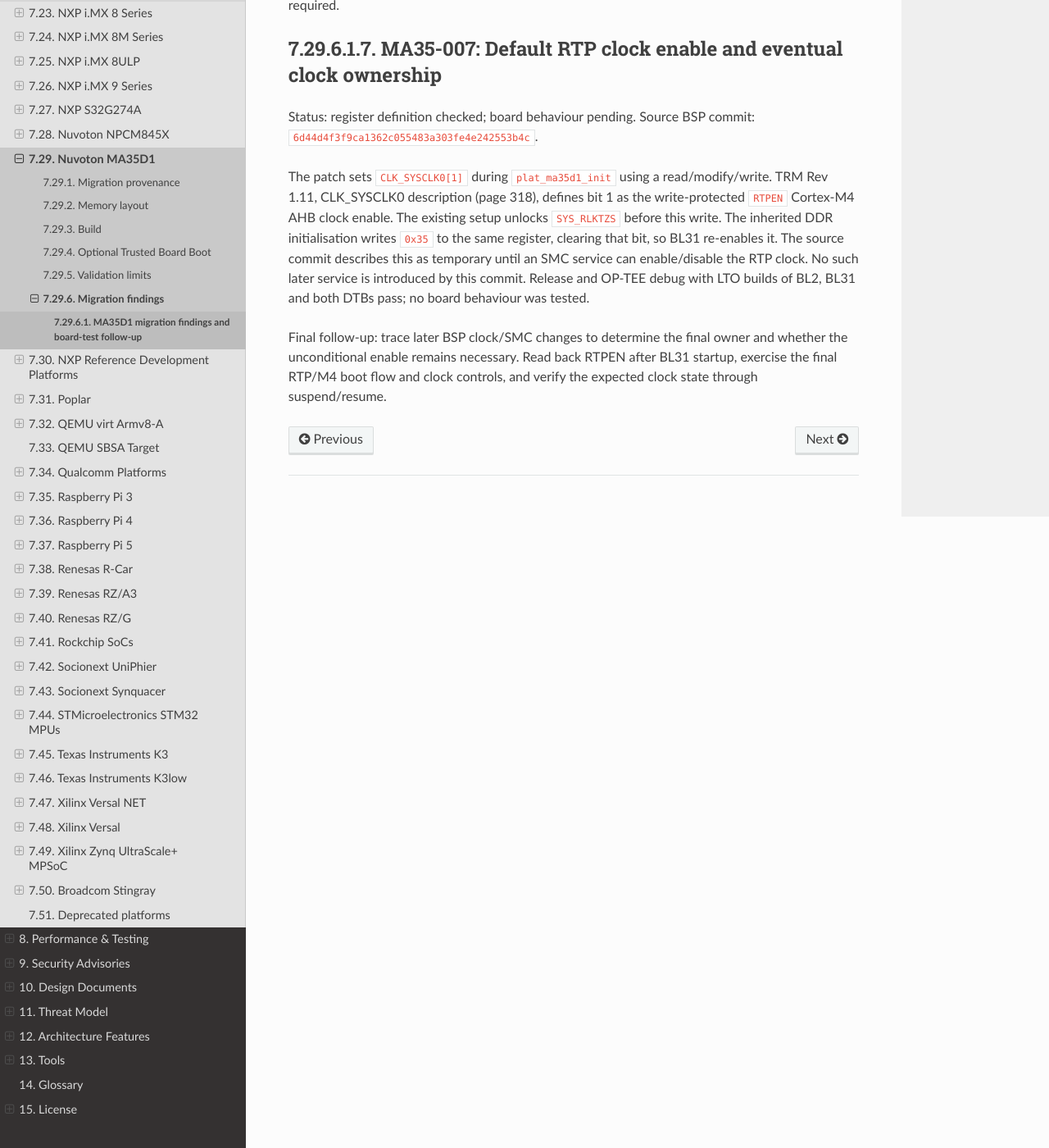
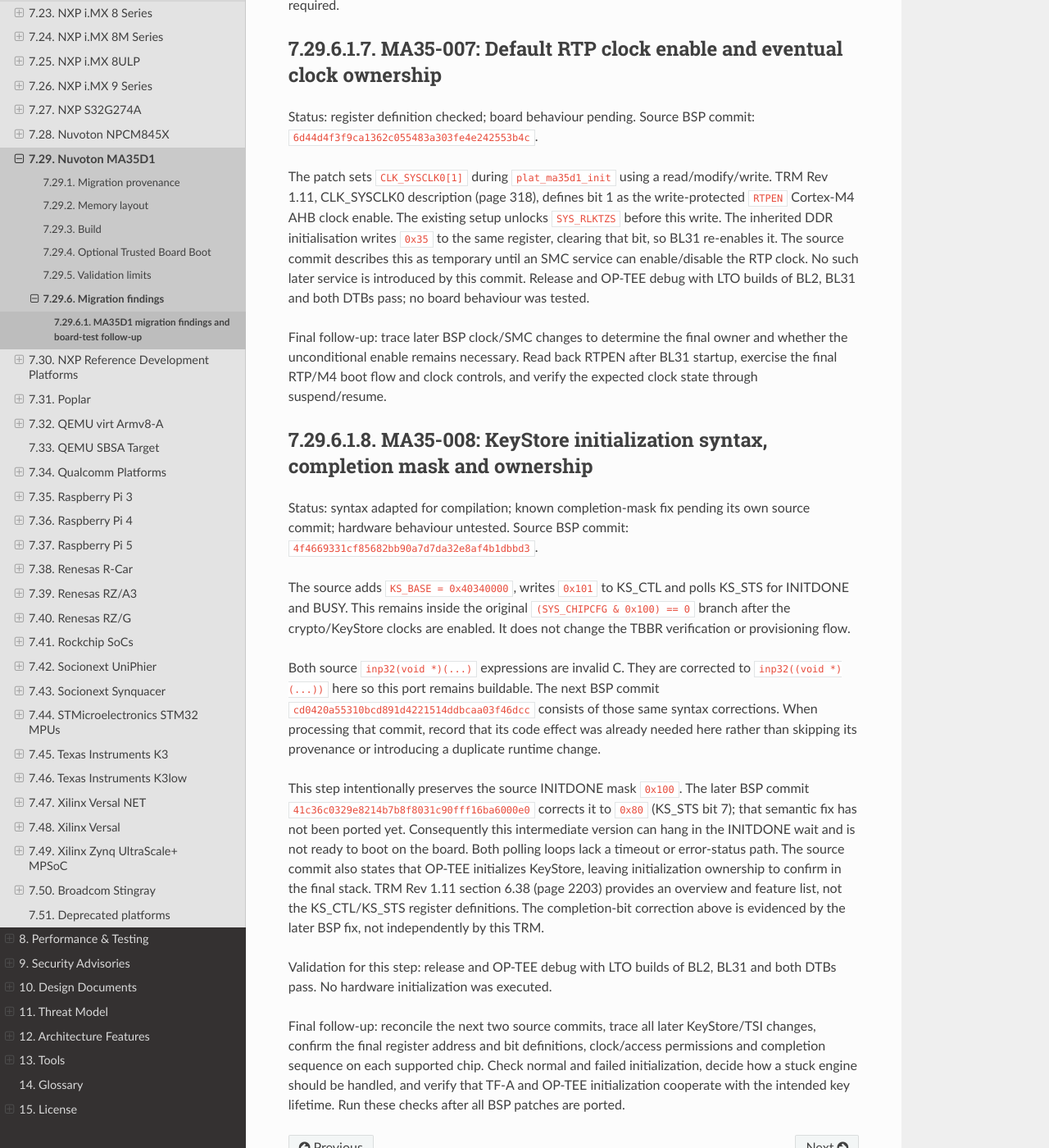
Before and after one commit to ychuang3/MA35D1_tfa-a-nvt, a Sphinx documentation site: the page built from docs/plat/ma35d1-porting-notes.rst, in a window 1280 px wide and 1400 px high, scrolled down 2464 px. Shown: the whole window at 82% size. Built offline with Sphinx 7.4.7 and the Read the Docs theme 2.0.0, drawn with Linux system fonts in a browser that asks for light colours; pages that are not in the unit, such as notebooks, are missing from menus.

Commit message:
ma35d1: add the initial KeyStore initialization
Port the next Nuvoton BSP commit: define KS_BASE at 0x40340000, write
INIT and START to KS_CTL, then poll KS_STS for INITDONE and BUSY. Keep the
existing chip-configuration condition and crypto/KeyStore clock sequence.
This does not add TBBR provisioning or an OTP trust anchor.

Correct the original invalid inp32(void *)(...) expressions to compile
with TF-A v2.15.0. The next BSP commit contains those syntax corrections;
record this overlap for explicit reconciliation when that commit is
processed, without introducing any other later BSP functionality here.

Change-Id: Ic98e3dc9c39836e7ce10ff1a5b377dc3e566ebdc

```diff
--- a/docs/plat/ma35d1-porting-notes.rst
+++ b/docs/plat/ma35d1-porting-notes.rst
@@ -122,3 +122,43 @@ Final follow-up: trace later BSP clock/SMC changes to determine the final
 owner and whether the unconditional enable remains necessary. Read back
 RTPEN after BL31 startup, exercise the final RTP/M4 boot flow and clock
 controls, and verify the expected clock state through suspend/resume.
+
+MA35-008: KeyStore initialization syntax, completion mask and ownership
+---------------------------------------------------------------------
+
+Status: syntax adapted for compilation; known completion-mask fix pending
+its own source commit; hardware behaviour untested.
+Source BSP commit: ``4f4669331cf85682bb90a7d7da32e8af4b1dbbd3``.
+
+The source adds ``KS_BASE = 0x40340000``, writes ``0x101`` to KS_CTL and
+polls KS_STS for INITDONE and BUSY. This remains inside the original
+``(SYS_CHIPCFG & 0x100) == 0`` branch after the crypto/KeyStore clocks are
+enabled. It does not change the TBBR verification or provisioning flow.
+
+Both source ``inp32(void *)(...)`` expressions are invalid C. They are
+corrected to ``inp32((void *)(...))`` here so this port remains buildable.
+The next BSP commit ``cd0420a55310bcd891d4221514ddbcaa03f46dcc`` consists
+of those same syntax corrections. When processing that commit, record
+that its code effect was already needed here rather than skipping its
+provenance or introducing a duplicate runtime change.
+
+This step intentionally preserves the source INITDONE mask ``0x100``.
+The later BSP commit ``41c36c0329e8214b7b8f8031c90fff16ba6000e0`` corrects
+it to ``0x80`` (KS_STS bit 7); that semantic fix has not been ported yet.
+Consequently this intermediate version can hang in the INITDONE wait and
+is not ready to boot on the board. Both polling loops lack a timeout or
+error-status path. The source commit also states that OP-TEE initializes
+KeyStore, leaving initialization ownership to confirm in the final stack.
+TRM Rev 1.11 section 6.38 (page 2203) provides an overview and feature list,
+not the KS_CTL/KS_STS register definitions. The completion-bit correction
+above is evidenced by the later BSP fix, not independently by this TRM.
+
+Validation for this step: release and OP-TEE debug with LTO builds of BL2,
+BL31 and both DTBs pass. No hardware initialization was executed.
+
+Final follow-up: reconcile the next two source commits, trace all later
+KeyStore/TSI changes, confirm the final register address and bit definitions,
+clock/access permissions and completion sequence on each supported chip.
+Check normal and failed initialization, decide how a stuck engine should
+be handled, and verify that TF-A and OP-TEE initialization cooperate with
+the intended key lifetime. Run these checks after all BSP patches are ported.
```
Also changed, not shown: 2 other files.
